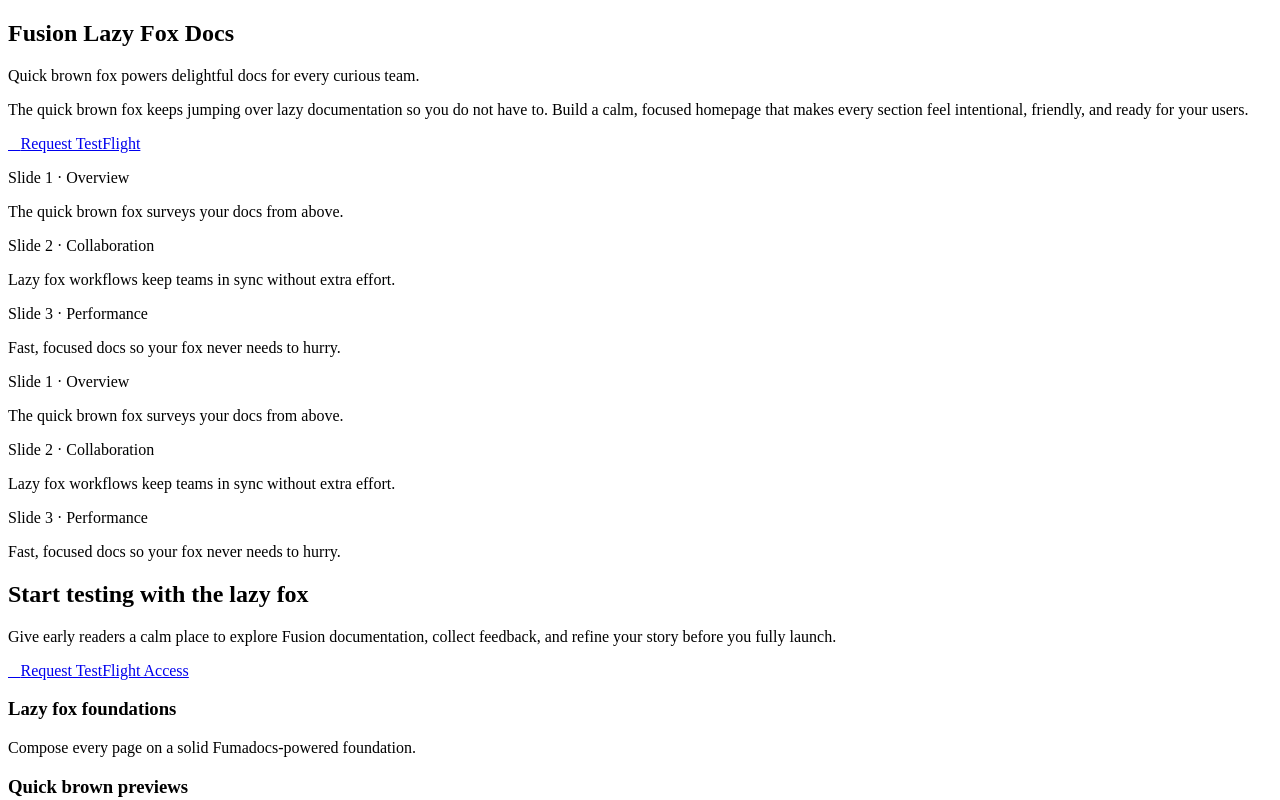
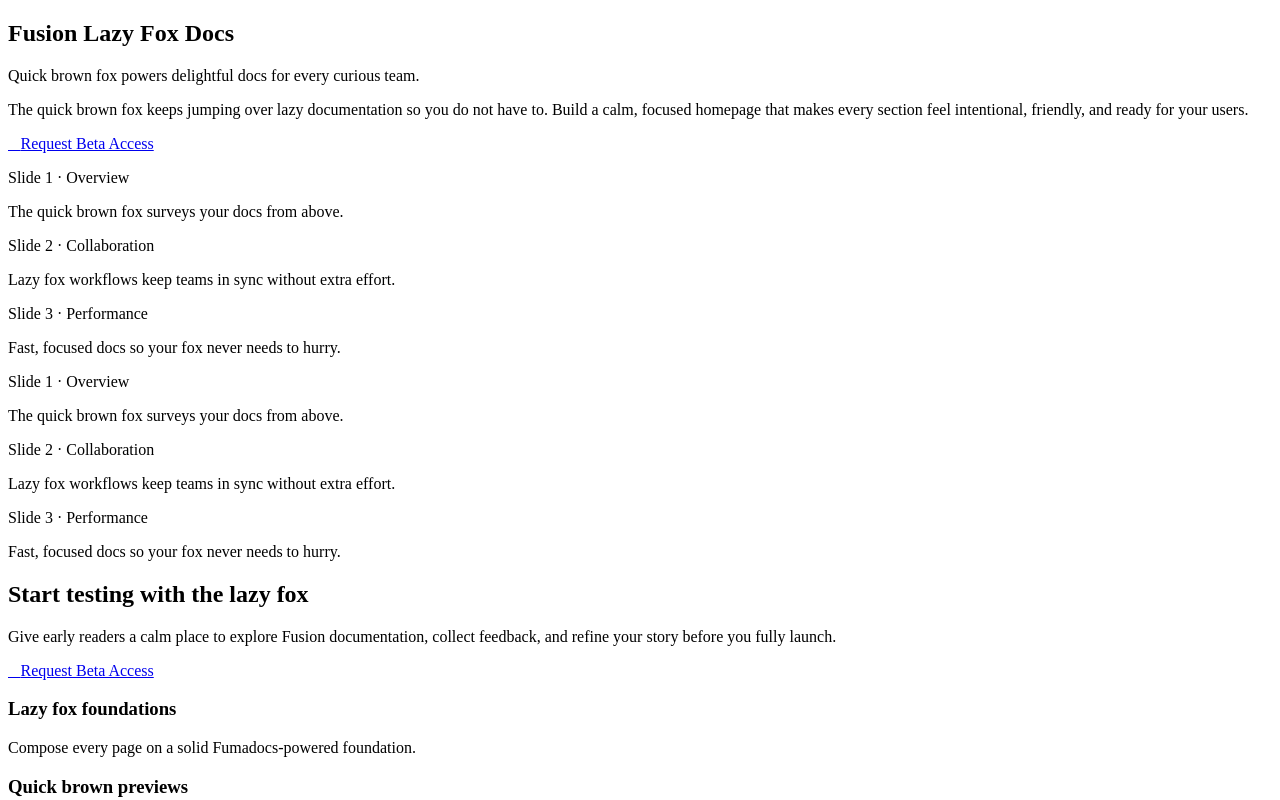
Before and after one commit to qooode/fusion, a Next.js app: page / in a window 1280 px wide. Shown: the top 800 px of the page. Built offline with nearby package versions, Linux system fonts and the light colour scheme.

Commit message:
tweak 13

```diff
--- a/src/app/(home)/page.tsx
+++ b/src/app/(home)/page.tsx
@@ -106,7 +106,7 @@
               >
                 
               </span>
-              <span>Request TestFlight</span>
+              <span>Request Beta Access</span>
             </Link>
           </div>
         </div>
@@ -161,7 +161,7 @@
               >
                 
               </span>
-              <span>Request TestFlight Access</span>
+              <span>Request Beta Access</span>
             </Link>
           </div>
         </div>
```
